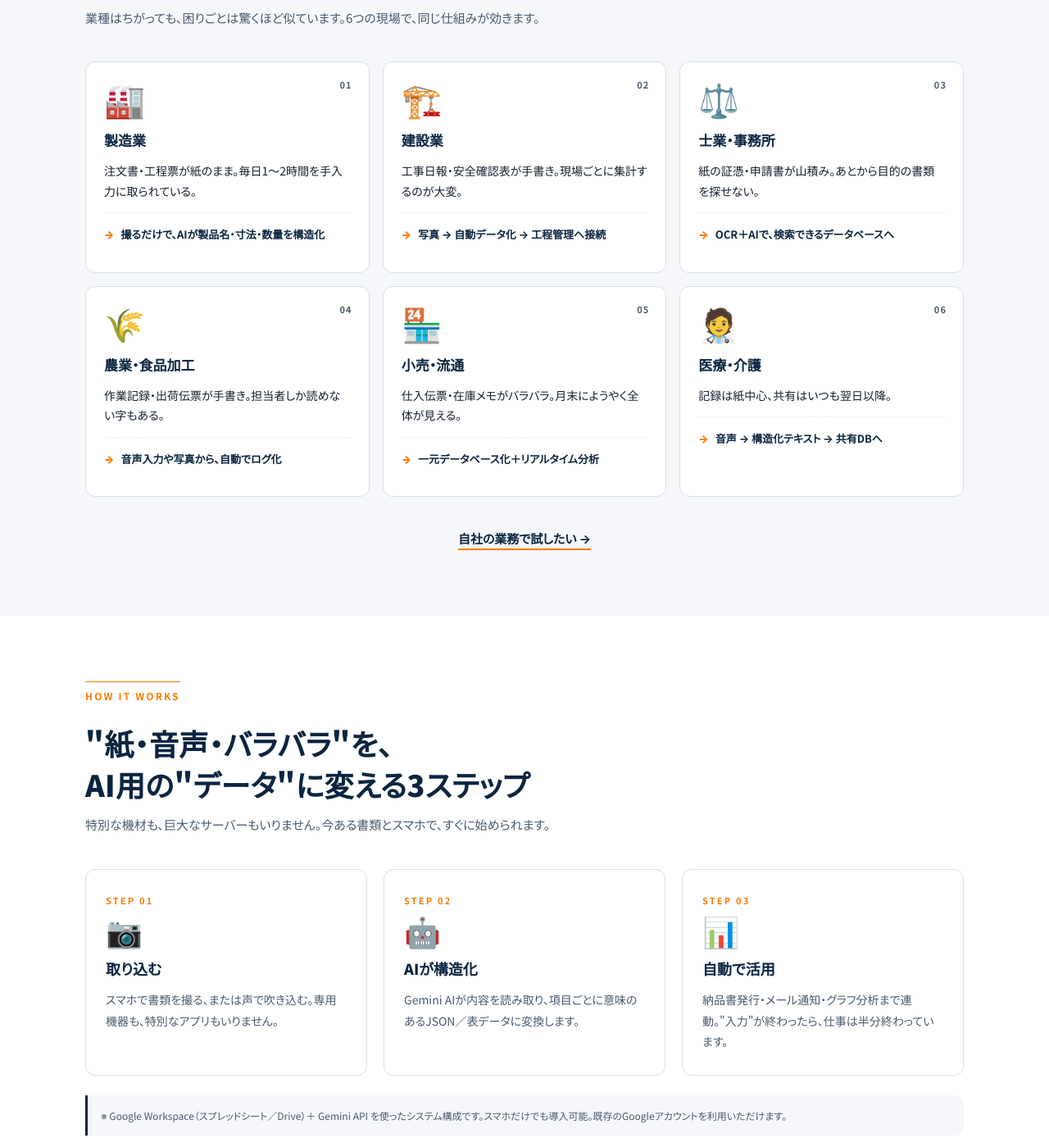
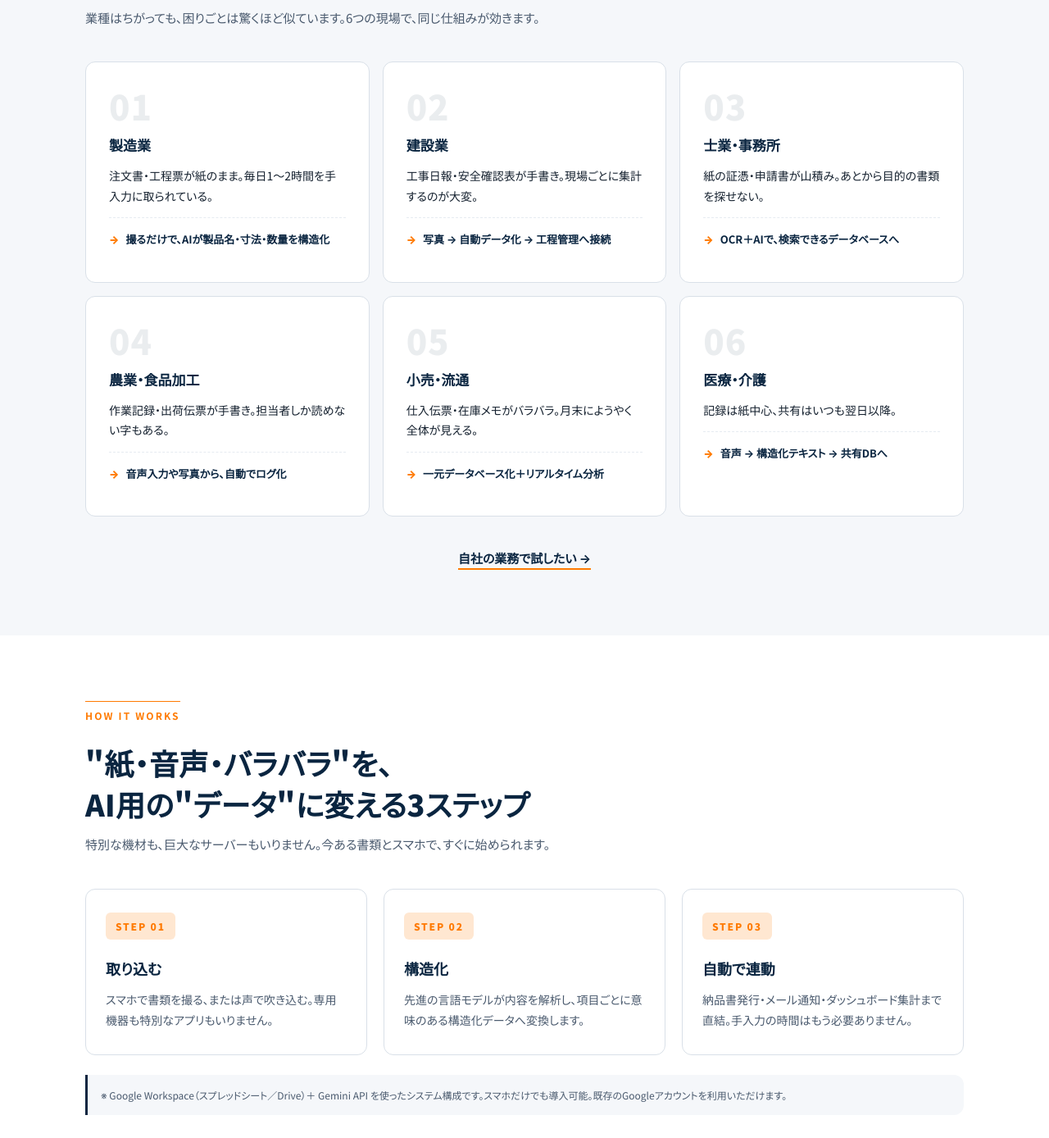
Before and after one commit to nvfjgnerijae/suwa-tech-website, a plain HTML site: page index.html in a window 1280 px wide. Shown: the part 927-2315 px from the top of the page at 82% size. Drawn offline with Linux system fonts and the light colour scheme.

Commit message:
変更内容のメモ

```diff
--- a/index.html
+++ b/index.html
@@ -87,7 +87,6 @@
       <div class="pain-grid">
         <article class="pain-card reveal">
           <span class="idx">01</span>
-          <div class="emoji">🏭</div>
           <h3>製造業</h3>
           <p class="problem">注文書・工程票が紙のまま。毎日1〜2時間を手入力に取られている。</p>
           <p class="solve">撮るだけで、AIが製品名・寸法・数量を構造化</p>
@@ -95,7 +94,6 @@
 
         <article class="pain-card reveal">
           <span class="idx">02</span>
-          <div class="emoji">🏗️</div>
           <h3>建設業</h3>
           <p class="problem">工事日報・安全確認表が手書き。現場ごとに集計するのが大変。</p>
           <p class="solve">写真 → 自動データ化 → 工程管理へ接続</p>
@@ -103,7 +101,6 @@
 
         <article class="pain-card reveal">
           <span class="idx">03</span>
-          <div class="emoji">⚖️</div>
           <h3>士業・事務所</h3>
           <p class="problem">紙の証憑・申請書が山積み。あとから目的の書類を探せない。</p>
           <p class="solve">OCR＋AIで、検索できるデータベースへ</p>
@@ -111,7 +108,6 @@
 
         <article class="pain-card reveal">
           <span class="idx">04</span>
-          <div class="emoji">🌾</div>
           <h3>農業・食品加工</h3>
           <p class="problem">作業記録・出荷伝票が手書き。担当者しか読めない字もある。</p>
           <p class="solve">音声入力や写真から、自動でログ化</p>
@@ -119,7 +115,6 @@
 
         <article class="pain-card reveal">
           <span class="idx">05</span>
-          <div class="emoji">🏪</div>
           <h3>小売・流通</h3>
           <p class="problem">仕入伝票・在庫メモがバラバラ。月末にようやく全体が見える。</p>
           <p class="solve">一元データベース化＋リアルタイム分析</p>
@@ -127,7 +122,6 @@
 
         <article class="pain-card reveal">
           <span class="idx">06</span>
-          <div class="emoji">🧑‍⚕️</div>
           <h3>医療・介護</h3>
           <p class="problem">記録は紙中心、共有はいつも翌日以降。</p>
           <p class="solve">音声 → 構造化テキスト → 共有DBへ</p>
@@ -152,21 +146,18 @@
       <div class="steps-grid">
         <div class="step reveal">
           <div class="step-no">STEP 01</div>
-          <div class="step-ico">📷</div>
           <h3>取り込む</h3>
-          <p>スマホで書類を撮る、または声で吹き込む。専用機器も、特別なアプリもいりません。</p>
+          <p>スマホで書類を撮る、または声で吹き込む。専用機器も特別なアプリもいりません。</p>
         </div>
         <div class="step reveal">
           <div class="step-no">STEP 02</div>
-          <div class="step-ico">🤖</div>
-          <h3>AIが構造化</h3>
-          <p>Gemini AIが内容を読み取り、項目ごとに意味のあるJSON／表データに変換します。</p>
+          <h3>構造化</h3>
+          <p>先進の言語モデルが内容を解析し、項目ごとに意味のある構造化データへ変換します。</p>
         </div>
         <div class="step reveal">
           <div class="step-no">STEP 03</div>
-          <div class="step-ico">📊</div>
-          <h3>自動で活用</h3>
-          <p>納品書発行・メール通知・グラフ分析まで連動。"入力"が終わったら、仕事は半分終わっています。</p>
+          <h3>自動で連動</h3>
+          <p>納品書発行・メール通知・ダッシュボード集計まで直結。手入力の時間はもう必要ありません。</p>
         </div>
       </div>
 
@@ -256,7 +247,7 @@
   <section class="badge-sec">
     <div class="container">
       <div class="badge-card reveal">
-        <span class="check">✅ 実稼働中プロジェクト</span>
+        <span class="check">実稼働中プロジェクト</span>
         <h3>大和電機工業株式会社（製造業）<br>で稼働中です。</h3>
         <p>
           2025年より運用を開始。Google Apps Script × Gemini API
--- a/styles.css
+++ b/styles.css
@@ -226,23 +226,22 @@ h2.section-title{
   background: var(--white);
   border: 1px solid var(--hair);
   border-radius: var(--radius);
-  padding: 24px 22px 22px;
+  padding: 32px 28px 28px;
   position: relative;
-  transition: transform 0.2s ease, border-color 0.2s ease;
+  transition: transform 0.2s ease, box-shadow 0.2s ease, border-color 0.2s ease;
 }
 .pain-card:hover{
-  transform: translateY(-2px);
+  transform: translateY(-4px);
+  box-shadow: 0 12px 24px rgba(0,0,0,0.06);
   border-color: var(--navy);
 }
 .pain-card .idx{
-  position: absolute; top: 18px; right: 20px;
-  font-size: 11px; color: var(--ink-2);
-  font-weight: 700; letter-spacing: 0.1em;
-}
-.pain-card .emoji{
-  font-size: 40px; line-height: 1;
-  margin-bottom: 16px;
-  filter: grayscale(0.15);
+  display: block;
+  font-size: 42px; color: var(--navy);
+  font-weight: 900; letter-spacing: 0.02em;
+  opacity: 0.08;
+  margin-bottom: 12px;
+  line-height: 1;
 }
 .pain-card h3{
   font-size: 17px; font-weight: 900;
@@ -290,11 +289,12 @@ h2.section-title{
   position: relative;
 }
 .step .step-no{
-  font-size: 11px; font-weight: 700; letter-spacing: 0.2em;
-  color: var(--orange); margin-bottom: 8px;
-}
-.step .step-ico{
-  font-size: 36px; line-height: 1; margin: 8px 0 14px;
+  display: inline-block;
+  font-size: 12px; font-weight: 800; letter-spacing: 0.15em;
+  color: var(--orange); margin-bottom: 20px;
+  padding: 6px 12px;
+  background: var(--orange-soft);
+  border-radius: 6px;
 }
 .step h3{
   font-size: 18px; font-weight: 900; color: var(--navy);
```
